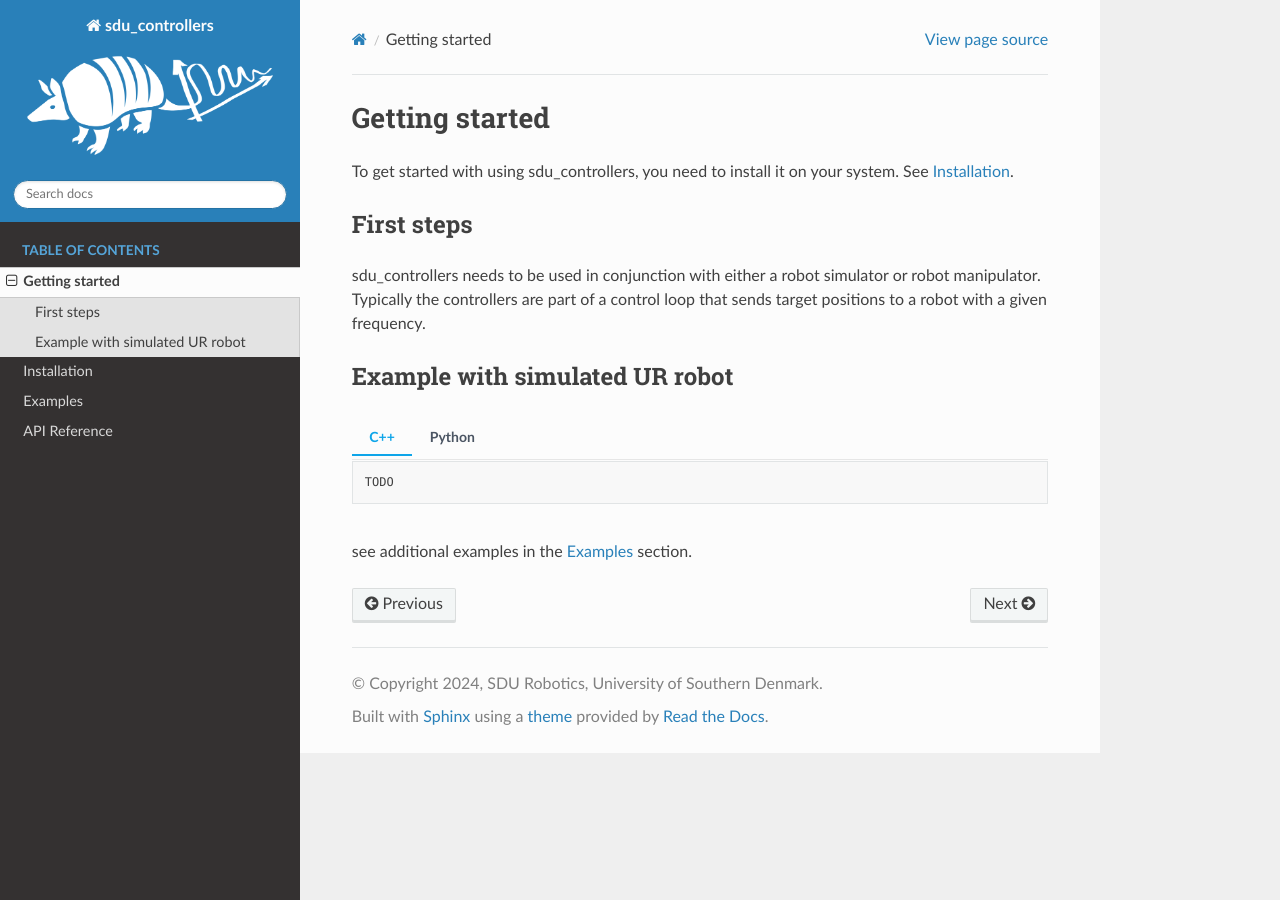
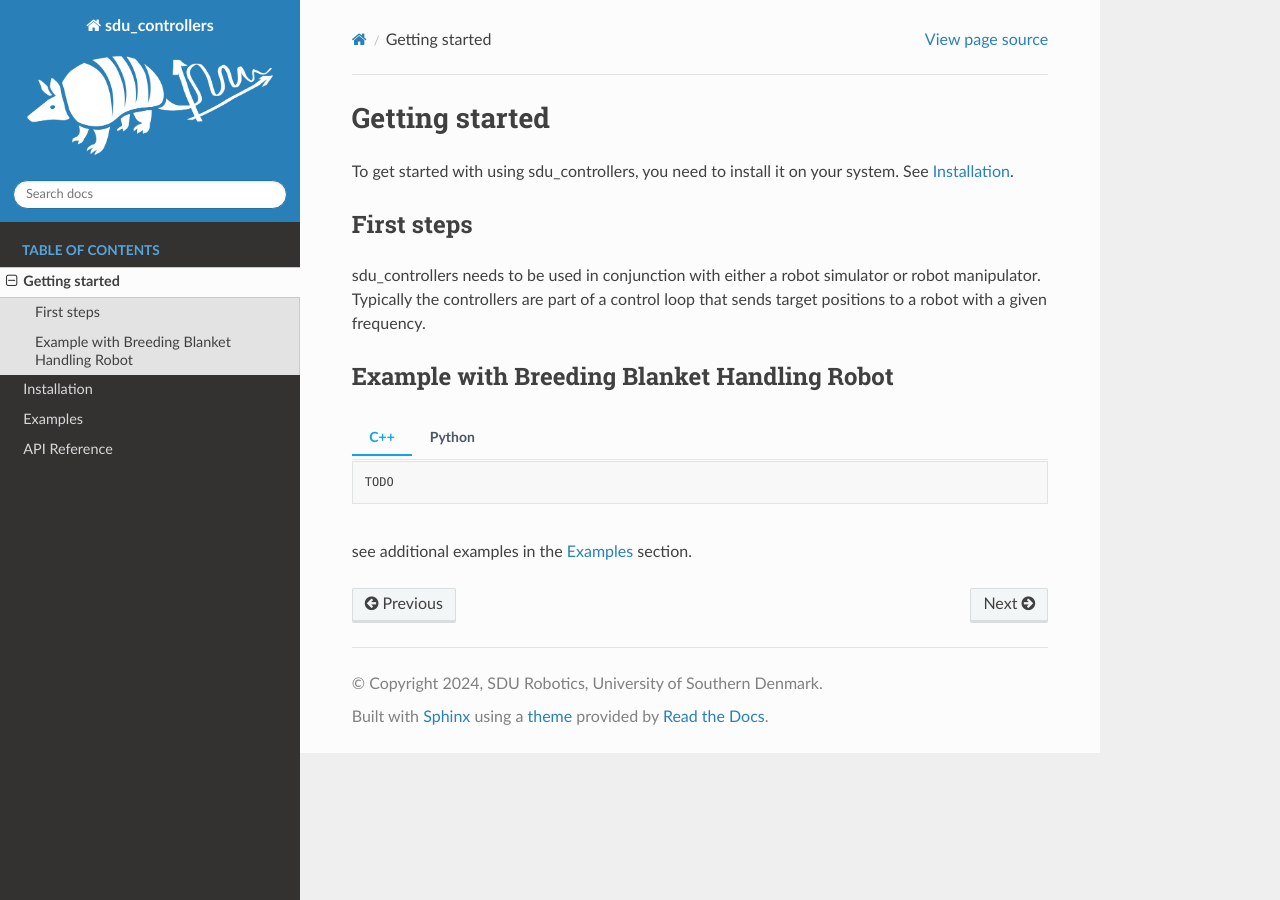
Before and after one commit to SDU-Robotics/sdu_controllers, a Sphinx documentation site: the page built from doc/pages/getting_started/getting_started.rst, in a window 1280 px wide. Built offline with Sphinx 7.4.7 and the Read the Docs theme 2.0.0, drawn with Linux system fonts in a browser that asks for light colours.

```diff
--- a/doc/pages/getting_started/getting_started.rst
+++ b/doc/pages/getting_started/getting_started.rst
@@ -11,8 +11,8 @@
 Typically the controllers are part of a control loop that sends target positions to a robot with
 a given frequency.
 
-Example with simulated UR robot
-===============================
+Example with Breeding Blanket Handling Robot
+============================================
 
 .. tab:: C++
 
```
Also changed, not shown: 1 other file.
